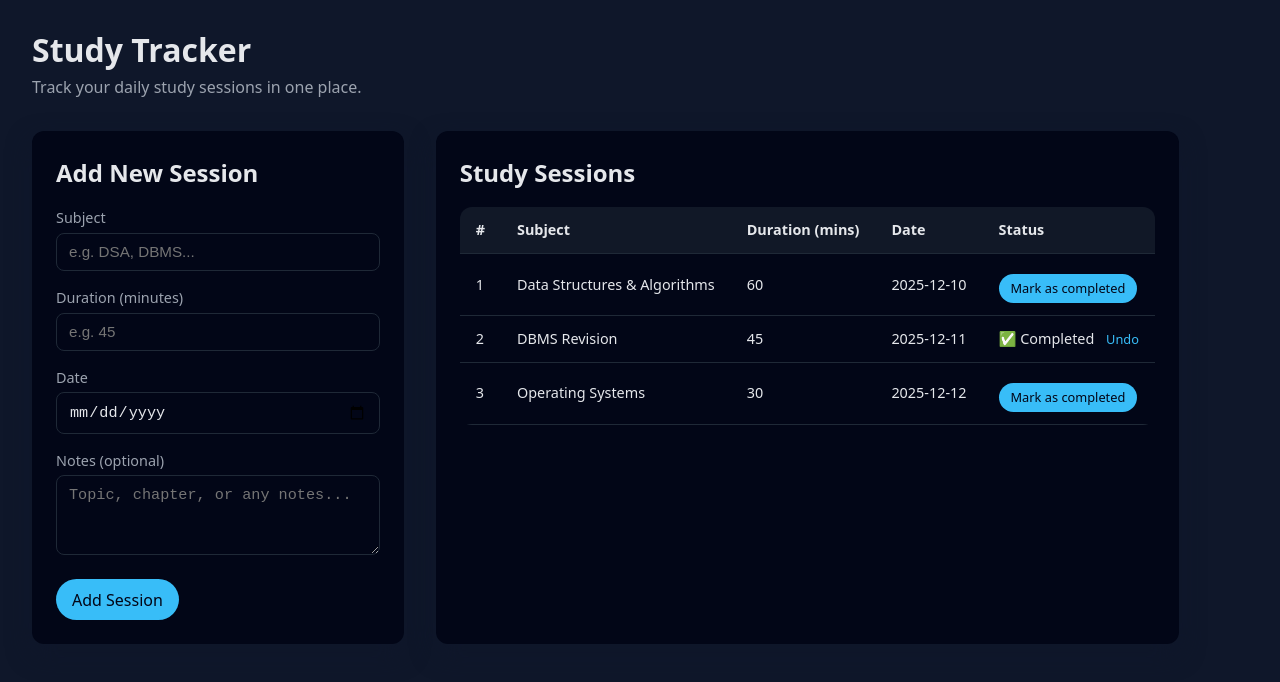
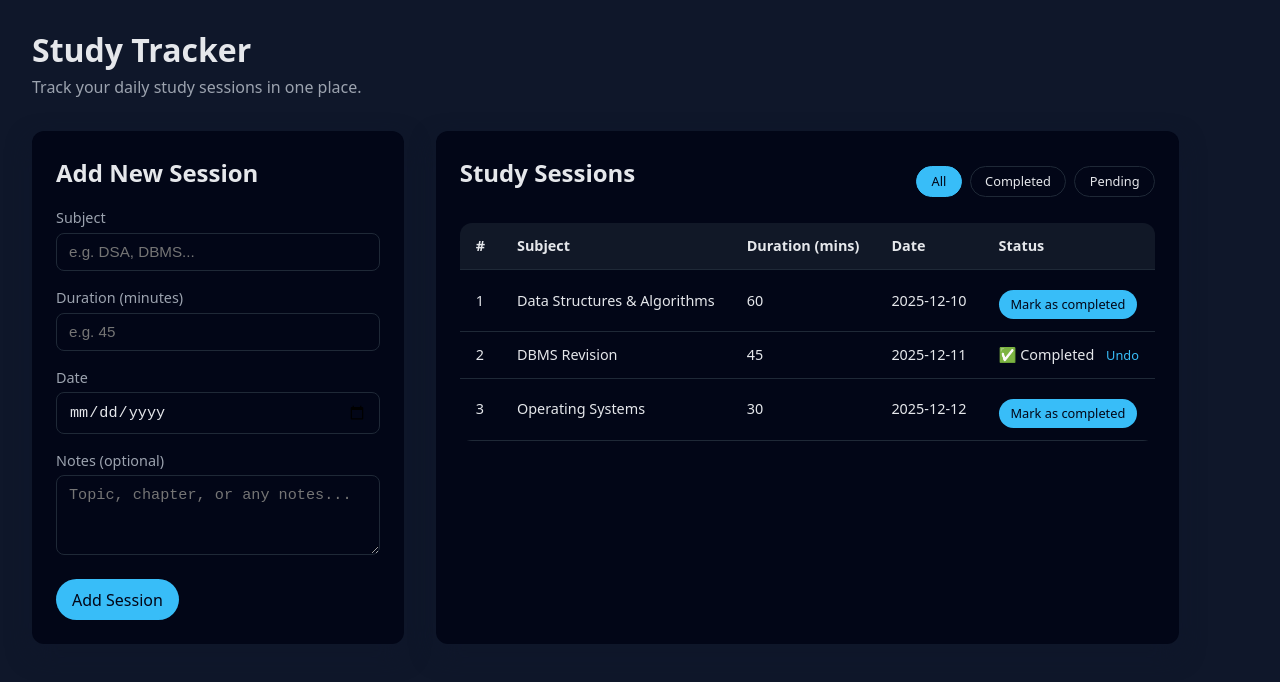
Before and after one commit to Arvind6374/study-tracker, a React (Vite) app: page / in a window 1280 px wide. Shown: the top 682 px of the page. Built offline with nearby package versions, Linux system fonts and the light colour scheme.

Commit message:
Add filtering for study sessions (all/completed/pending)

```diff
--- a/src/App.css
+++ b/src/App.css
@@ -148,3 +148,31 @@ body {
   font-family: system-ui, sans-serif;
   min-height: 100vh;
 }
+
+.session-list-header {
+  display: flex;
+  justify-content: space-between;
+  align-items: center;
+  margin-bottom: 1rem;
+}
+
+.filter-buttons {
+  display: flex;
+  gap: 0.5rem;
+}
+
+.filter-btn {
+  padding: 0.35rem 0.9rem;
+  border-radius: 999px;
+  border: 1px solid #1f2937;
+  background: #020617;
+  color: #e5e7eb;
+  font-size: 0.8rem;
+  cursor: pointer;
+}
+
+.filter-btn.active {
+  background: #38bdf8;
+  color: #020617;
+  border-color: #38bdf8;
+}
--- a/src/App.jsx
+++ b/src/App.jsx
@@ -35,6 +35,9 @@ function App() {
     notes: "",
   });
 
+  // NEW: filter state: "all" | "completed" | "pending"
+  const [filter, setFilter] = useState("all");
+
   function handleChange(e) {
     const { name, value } = e.target;
     setFormData((prev) => ({
@@ -62,7 +65,6 @@ function App() {
 
     setSessions((prev) => [...prev, newSession]);
 
-    // reset form
     setFormData({
       subject: "",
       duration: "",
@@ -80,6 +82,13 @@ function App() {
       )
     );
   }
+
+  // NEW: derived list based on filter
+  const filteredSessions = sessions.filter((session) => {
+    if (filter === "completed") return session.completed;
+    if (filter === "pending") return !session.completed;
+    return true; // "all"
+  });
 
   return (
     <div className="app">
@@ -151,10 +160,43 @@ function App() {
 
         {/* List section */}
         <section className="session-list">
-          <h2>Study Sessions</h2>
+          <div className="session-list-header">
+            <h2>Study Sessions</h2>
 
-          {sessions.length === 0 ? (
-            <p>No sessions yet. Start by adding one!</p>
+            {/* NEW: filter buttons */}
+            <div className="filter-buttons">
+              <button
+                type="button"
+                className={`filter-btn ${
+                  filter === "all" ? "active" : ""
+                }`}
+                onClick={() => setFilter("all")}
+              >
+                All
+              </button>
+              <button
+                type="button"
+                className={`filter-btn ${
+                  filter === "completed" ? "active" : ""
+                }`}
+                onClick={() => setFilter("completed")}
+              >
+                Completed
+              </button>
+              <button
+                type="button"
+                className={`filter-btn ${
+                  filter === "pending" ? "active" : ""
+                }`}
+                onClick={() => setFilter("pending")}
+              >
+                Pending
+              </button>
+            </div>
+          </div>
+
+          {filteredSessions.length === 0 ? (
+            <p>No sessions for this filter.</p>
           ) : (
             <table>
               <thead>
@@ -167,7 +209,7 @@ function App() {
                 </tr>
               </thead>
               <tbody>
-                {sessions.map((session, index) => (
+                {filteredSessions.map((session, index) => (
                   <tr key={session.id}>
                     <td>{index + 1}</td>
                     <td>{session.subject}</td>
```
